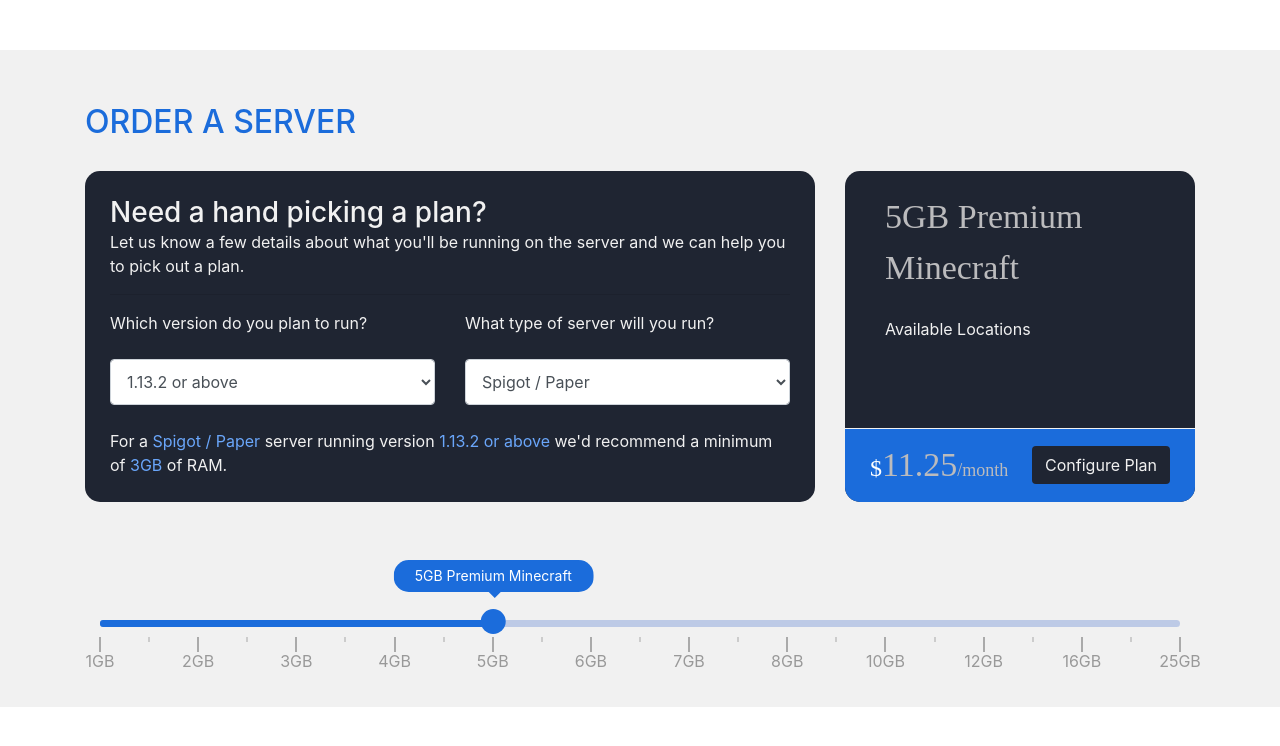
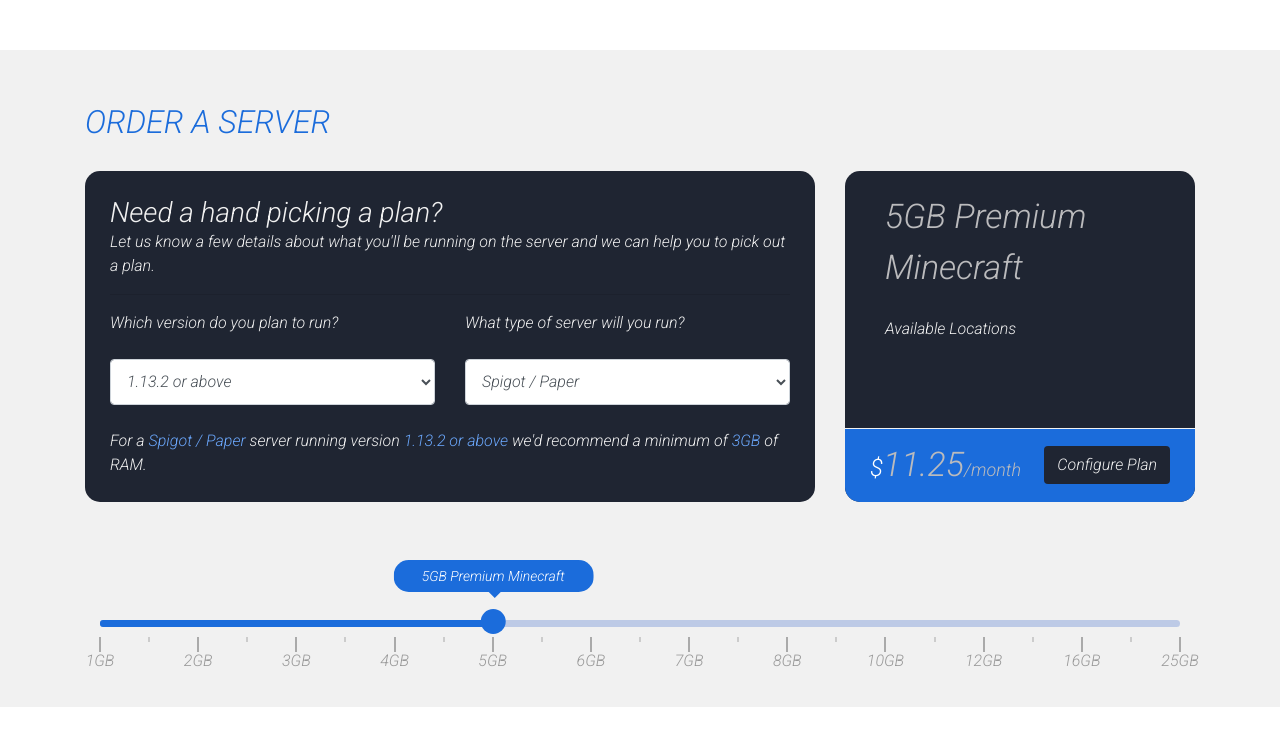
Before and after one commit to M-Sufyan22/range-Slider, a plain HTML site: page index.html in a window 1280 px wide. Drawn offline with nearby package versions, Linux system fonts and the light colour scheme.

Commit message:
font family changes

```diff
--- a/index.html
+++ b/index.html
@@ -6,9 +6,14 @@
     <title>Range Slider</title>
 
     <link rel="stylesheet" href="https://maxcdn.bootstrapcdn.com/bootstrap/4.0.0/css/bootstrap.min.css" integrity="sha384-Gn5384xqQ1aoWXA+058RXPxPg6fy4IWvTNh0E263XmFcJlSAwiGgFAW/dAiS6JXm" crossorigin="anonymous">
-
+    <link rel="preconnect" href="https://fonts.gstatic.com">
+    <link href="https://fonts.googleapis.com/css2?family=Roboto:ital,wght@1,300&display=swap" rel="stylesheet">
 
     <style>
+        .sec-bg3>* {
+            font-family: 'Roboto', sans-serif;
+        }
+
         .sec-bg3 {
             background-color: #F1F1F1;
             margin: 50px auto;
@@ -194,7 +199,6 @@
         .wpc-vps-info .price,
         #plan-name {
             font-size: 34px!important;
-            font-family: open sans bold;
             display: -webkit-inline-box;
             color: #bbbbbd
         }
```
